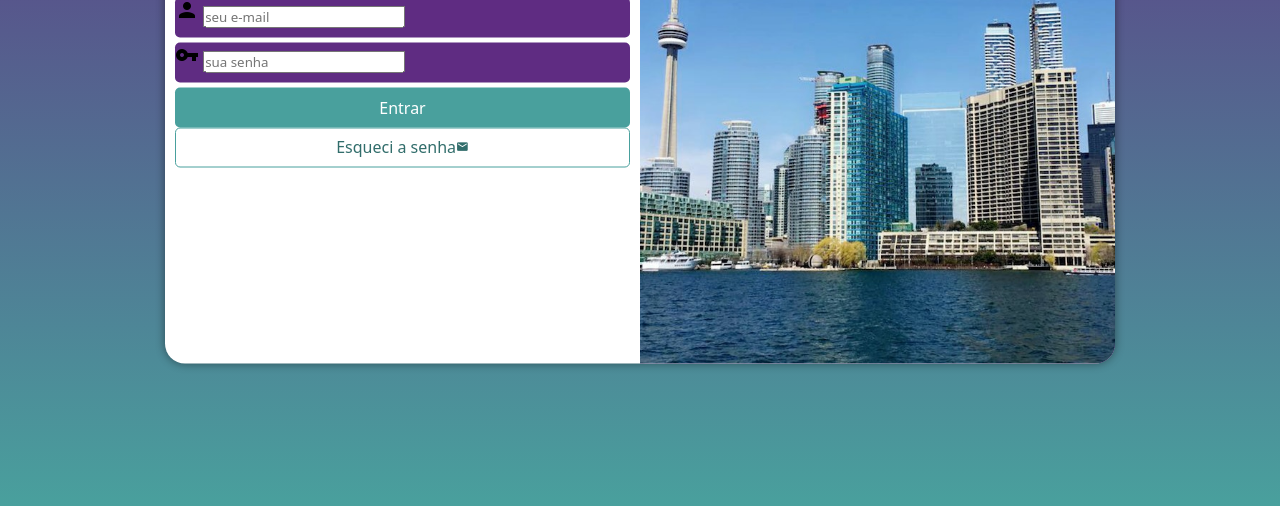
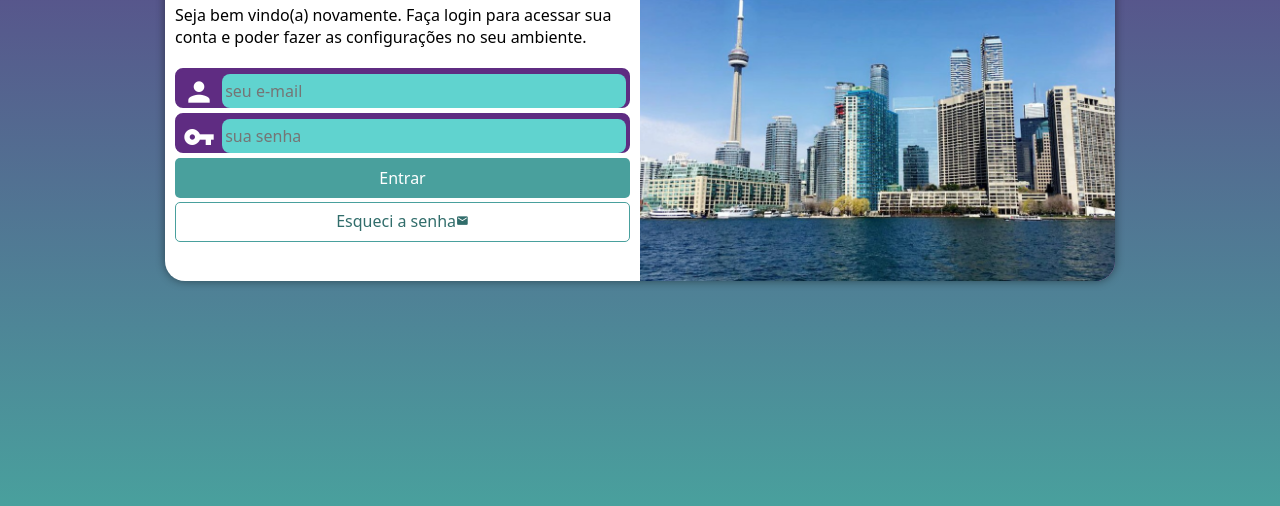
Before and after one commit to richardson-victer/projeto-login, a plain HTML site: page index.html in a window 1280 px wide. Shown: the part 294-800 px from the top of the page. Drawn offline with Linux system fonts and the light colour scheme.

Commit message:
finalização

```diff
--- a/estilos/media-queries.css
+++ b/estilos/media-queries.css
@@ -16,6 +16,7 @@ Grandes telas: acima de 1200px
     }
     section#login{
         width: 80vw;
+        height: 300px;
     }
 
     section#login > div#imagem{
@@ -37,6 +38,7 @@ Grandes telas: acima de 1200px
 
     section#login{
         width: 950px;
+        height: 350px ;
     }
 
     section#login > div#imagem{
@@ -52,7 +54,8 @@ Grandes telas: acima de 1200px
         font-size: 2em;
     }
     div#formulario > p{
-        font-size: 1.2em;
+        font-size: 1em;
+        margin: 20px 0px;
     }
 
 }
--- a/estilos/style.css
+++ b/estilos/style.css
@@ -32,18 +32,17 @@ section#login {
     position: absolute;
     top: 50%;
     left: 50%;
-    transform: translate(-50%, -50%);
     overflow: hidden;
-
-    transition: width .3s, heigth .3s;
-    transition-timing-function: ease;
-
 
     background-color: white;
     width: 250px;
     height: 515px;
     border-radius: 20px;
     box-shadow: 0px 0px 10px rgba(0, 0, 0, 0.445);
+
+    transform: translate(-50%, -50%);
+    transition: width .3s, heigth .3s;
+    transition-timing-function: ease;
 }
 
 section#login > div#imagem {
@@ -75,11 +74,35 @@ form > div.campo{
     width: 100%;
     display: block;
     height: 40px;
-    border-radius: 5px;
+    border-radius: 8px;
     margin: 5px 0px;
+    border: 3px solid #5f2c82;
 }
 div.campo > label{
     display: none;
+}
+
+div.campo > i {
+    color: white;
+    font-size: 2em;
+    width: 40px;
+    padding: 5px;
+}
+
+div.campo > input {
+    background-color: #60d3cf;
+    font-size: 1em;
+    width: calc(100% - 45px);
+    height: 100%;
+
+    border: 0px;
+    border-radius: 8px;
+    padding: 3px;
+    transform: translateY(-11px);
+}
+
+div.campo > input:focus-within{
+    background-color: white;
 }
 
 form > input[type=submit] {
@@ -110,6 +133,7 @@ form > a.botao{
     border-radius: 5px;
     text-decoration: none;
     padding-top: 7px;
+    margin-top: 4px;
 }
 
 form > a.botao > i {
```
